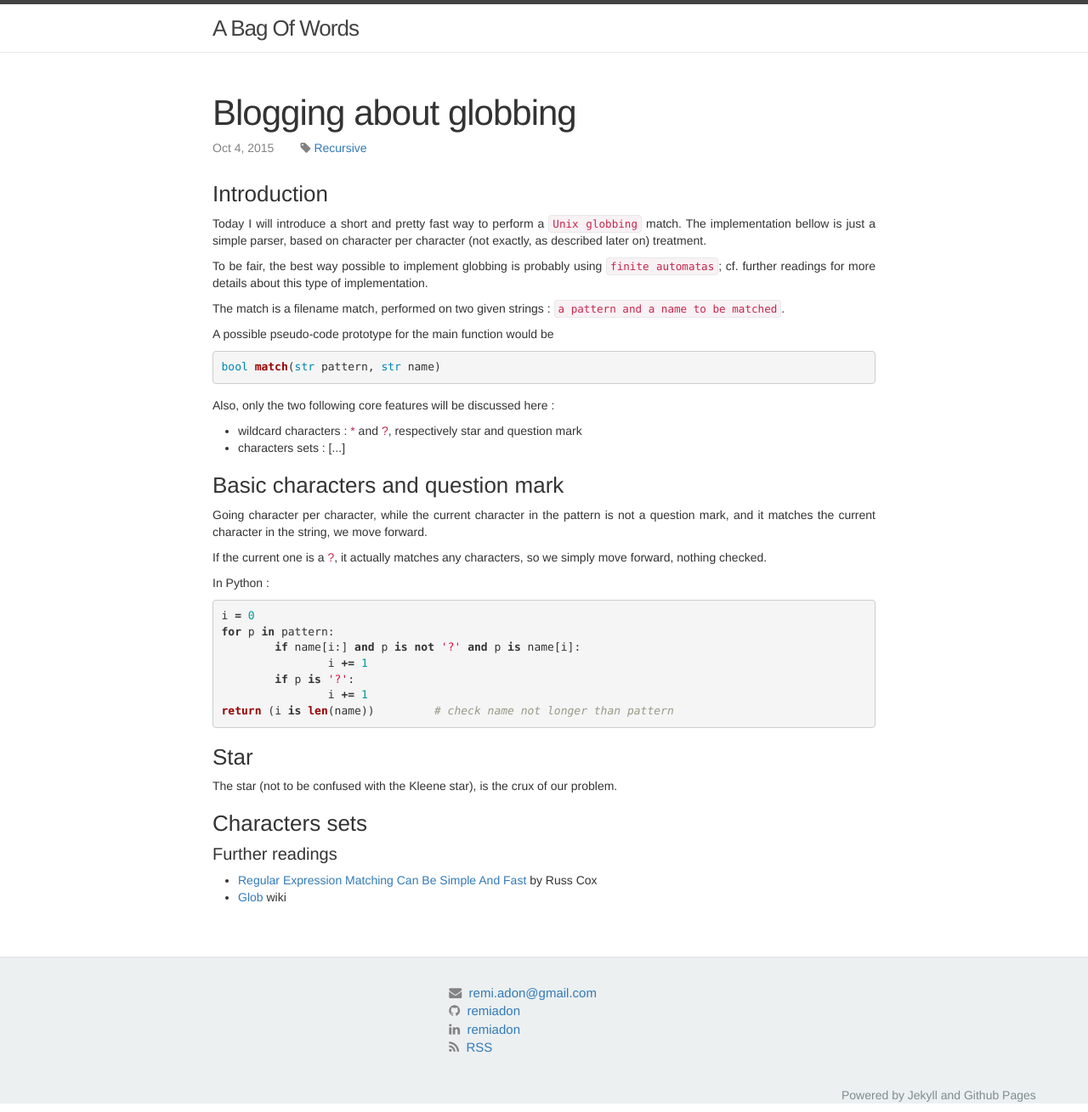
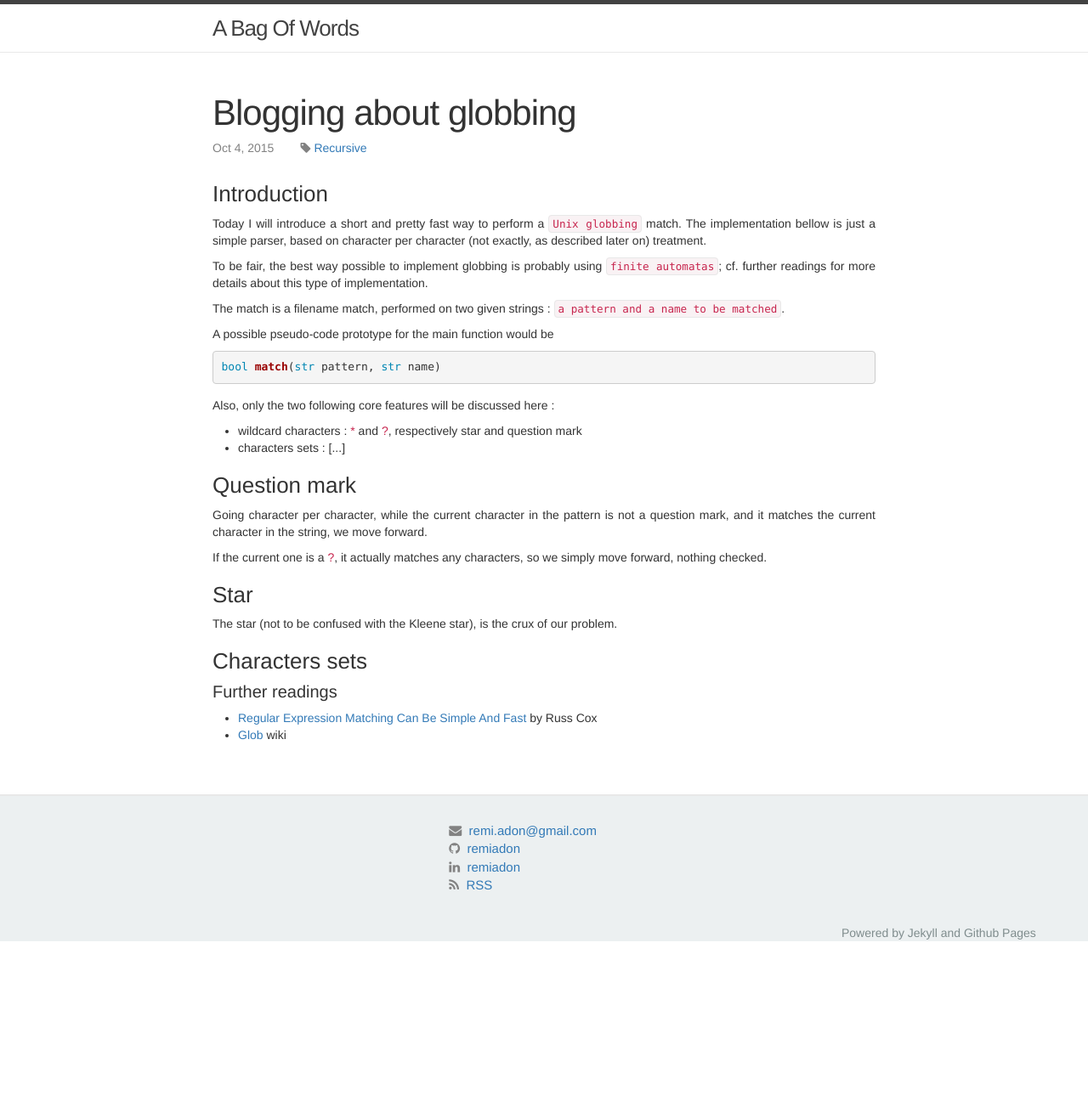
Before and after one commit to remiadon/remiadon.github.io, a Jekyll site: the page built from _posts/2015-04-10-blogging-about-globbing.md, in a window 1280 px wide. Shown: the whole page at 85% size. Built offline with Jekyll 4.4.1, drawn with Linux system fonts in a browser that asks for light colours; nearby versions of some CDN libraries; comment, search, counter and statistics services are not loaded; after the commit the page ends 1118 px from its top, so only the background shows below that.

Commit message:
globbing

```diff
--- a/_posts/2015-04-10-blogging-about-globbing.md
+++ b/_posts/2015-04-10-blogging-about-globbing.md
@@ -25,12 +25,12 @@ Also, only the two following core features will be discussed here :
 </ul>
 
 
-<h3>Basic characters and question mark</h3>
+<h3>Question mark</h3>
 Going character per character, while the current character in the pattern is not a question mark, and it matches the current character in the string, we move forward.
 
 If the current one is a <span style="color:#c7254e;">&#63;</span>, it actually matches any characters, so we simply move forward, nothing checked.
 
-In Python :
+<!-- In Python :
 {% highlight python %}
 i = 0
 for p in pattern:
@@ -38,9 +38,9 @@ for p in pattern:
 		i += 1
 	if p is '?':
 		i += 1
-return (i is len(name))		# check name not longer than pattern
+return (i is len(name))		# reach end
 {% endhighlight %}
-
+ -->
 <h3>Star</h3>
 The star (not to be confused with the Kleene star), is the crux of our problem.
 
```
